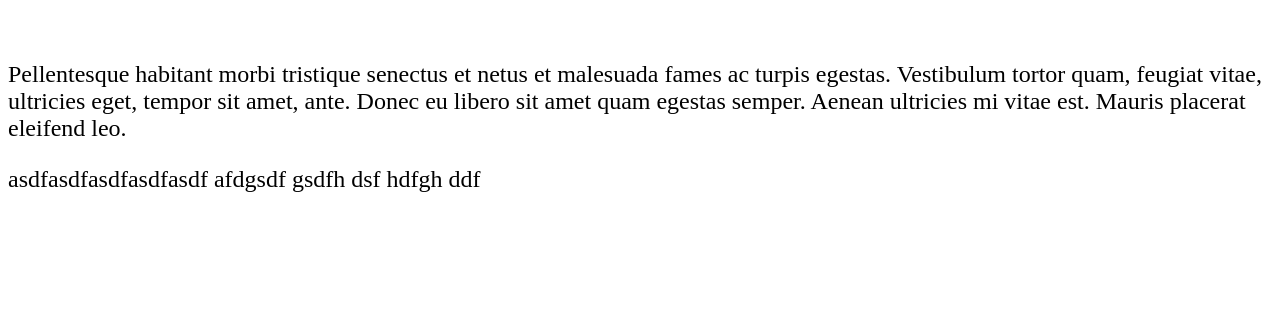
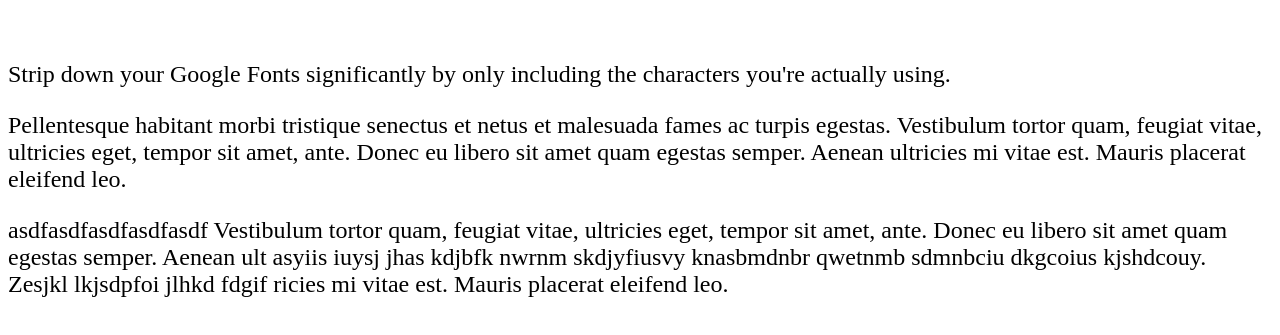
Before and after one commit to chrisnager/tiny-google-fonts, a plain HTML site: page index.html in a window 1280 px wide. Shown: the part 173-508 px from the top of the page. Drawn offline with Linux system fonts and the light colour scheme; a web font is replaced by a local one.

Commit message:
Update copy

```diff
--- a/index.html
+++ b/index.html
@@ -9,8 +9,9 @@
     </head>
     <body>
         <h1 class="display">Tiny Google Fonts</h1>
+        <p>Strip down your Google Fonts significantly by only including the characters you're actually using.</p>
         <p>Pellentesque habitant morbi tristique senectus et netus et malesuada fames ac turpis egestas. Vestibulum tortor quam, feugiat vitae, ultricies eget, tempor sit amet, ante. Donec eu libero sit amet quam egestas semper. Aenean ultricies mi vitae est. Mauris placerat eleifend leo.</p>
-        <p>asdfasdfasdfasdfasdf <span>afdgsdf gsdfh dsf hdfgh ddf</span></p>
+        <p>asdfasdfasdfasdfasdf <span>Vestibulum tortor quam, feugiat vitae, ultricies eget, tempor sit amet, ante. Donec eu libero sit amet quam egestas semper. Aenean ult asyiis iuysj jhas kdjbfk nwrnm skdjyfiusvy knasbmdnbr qwetnmb sdmnbciu dkgcoius kjshdcouy. Zesjkl lkjsdpfoi jlhkd fdgif ricies mi vitae est. Mauris placerat eleifend leo.</span></p>
         <script src="tiny-google-fonts.js" data-font-family="Playfair Display" data-font-weight="900" data-font-style="italic" data-font-class="display"></script>
     </body>
 </html>
```
